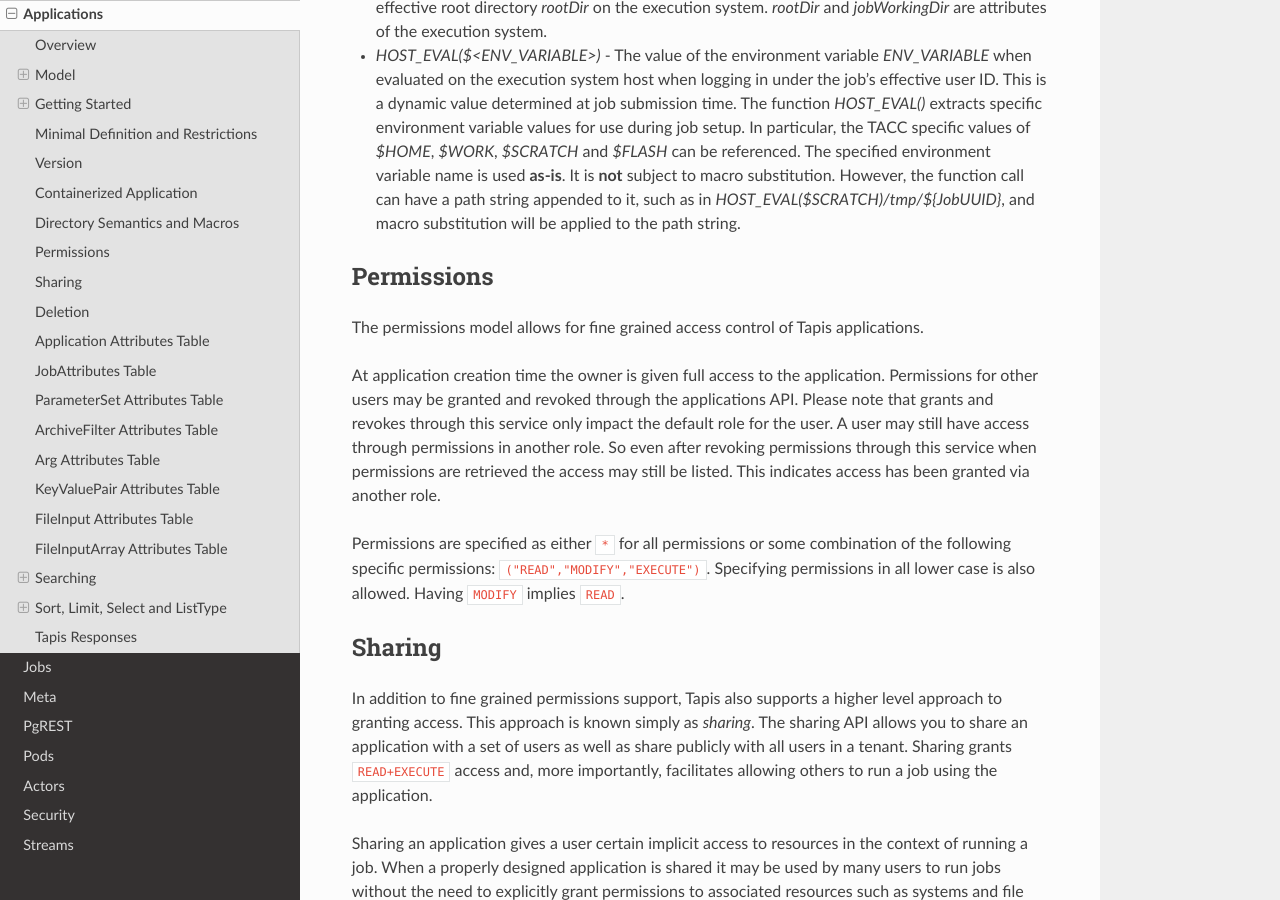
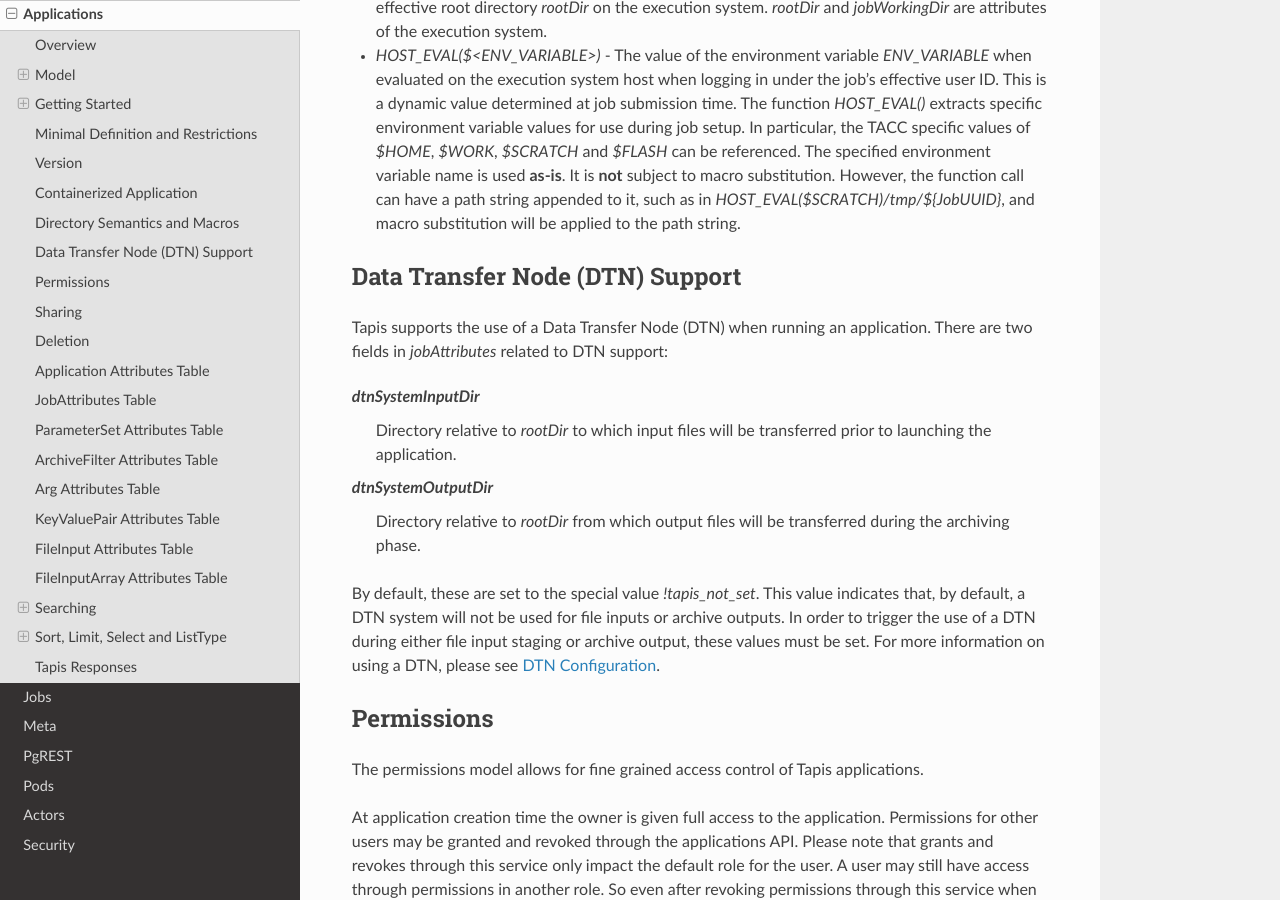
Before and after one commit to tapis-project/documentation, a Sphinx documentation site: the page built from source/technical/apps.rst, in a window 1280 px wide and 900 px high, scrolled down 8862 px. Built offline with Sphinx 7.4.7 and the Read the Docs theme 2.0.0, drawn with Linux system fonts in a browser that asks for light colours; some of the changed text lies outside the part shown.

Commit message:
DTN updates.

```diff
--- a/source/technical/apps.rst
+++ b/source/technical/apps.rst
@@ -413,6 +413,24 @@
   can have a path string appended to it, such as in *HOST_EVAL($SCRATCH)/tmp/${JobUUID}*, and macro substitution will be
   applied to the path string.
 
+--------------------------------
+Data Transfer Node (DTN) Support
+--------------------------------
+Tapis supports the use of a Data Transfer Node (DTN) when running an application.
+There are two fields in *jobAttributes* related to DTN support:
+
+*dtnSystemInputDir*
+  Directory relative to *rootDir* to which input files will be transferred prior to launching the application.
+*dtnSystemOutputDir*
+  Directory relative to *rootDir* from which output files will be transferred during the archiving phase.
+
+By default, these are set to the special value *!tapis_not_set*. This value indicates that, by default,
+a DTN system will not be used for file inputs or archive outputs. In order to trigger the use
+of a DTN during either file input staging or archive output, these values must be set.
+For more information on using a DTN, please see `DTN Configuration`_.
+
+.. _DTN Configuration: https://tapis.readthedocs.io/en/latest/technical/jobs.html#data-transfer-nodes
+
 -----------------
 Permissions
 -----------------
@@ -574,13 +592,13 @@
 |                     |                  |                    | - Transfer happens prior to launching the application.                               |
 |                     |                  |                    | - Can be overriden by job submission request.                                        |
 |                     |                  |                    | - Optional. If set will trigger use of DTN.                                          |
-|                     |                  |                    | - Default is !tapis_not_set                                                          |
+|                     |                  |                    | - Default is *!tapis_not_set*                                                        |
 +---------------------+------------------+--------------------+--------------------------------------------------------------------------------------+
 | dtnSystemOutputDir  | String           |                    | - Directory relative to DTN rootDir from which output files will be transferred.     |
 |                     |                  |                    | - Transfer happens during archiving phase of job execution.                          |
 |                     |                  |                    | - Can be overriden by job submission request.                                        |
 |                     |                  |                    | - Optional. If set will trigger use of DTN.                                          |
-|                     |                  |                    | - Default is !tapis_not_set                                                          |
+|                     |                  |                    | - Default is *!tapis_not_set*                                                        |
 +---------------------+------------------+--------------------+--------------------------------------------------------------------------------------+
 | execSystem          | String           | normal             | - LogicalQueue to use when running the job.                                          |
 | LogicalQueue        |                  |                    |                                                                                      |
--- a/source/technical/systems.rst
+++ b/source/technical/systems.rst
@@ -66,7 +66,7 @@
   A system that can be used during job execution as a Data Transfer Node (DTN). Use is optional. The DTN is used
   if the job submission request or the application defintion specify *dtnSystemInputDir* or *dtnSystemOutputDir*.
   *canExec* must be true. This execution system and the DTN system must have the same *rootDir* and the file
-  system must be shared storage.
+  system must be shared storage.  Please see `DTN Configuration`_.
 *canExec*
   Indicates if system can be used to execute jobs.
 *canRunBatch*
@@ -79,6 +79,8 @@
 Job related attributes
   Various attributes related to job execution such as *jobRuntimes*, *jobWorkingDir*,
   *batchScheduler*, *batchLogicalQueues*
+
+.. _DTN Configuration: https://tapis.readthedocs.io/en/latest/technical/jobs.html#data-transfer-nodes
 
 When creating a system the required attributes are: *id*, *systemType*, *host*, *defaultAuthnMethod* and *canExec*.
 Depending on the type of system and specific values for certain attributes there are other requirements.
```
Also changed, not shown: source/technical/jobs.rst (+7 -1 lines).
